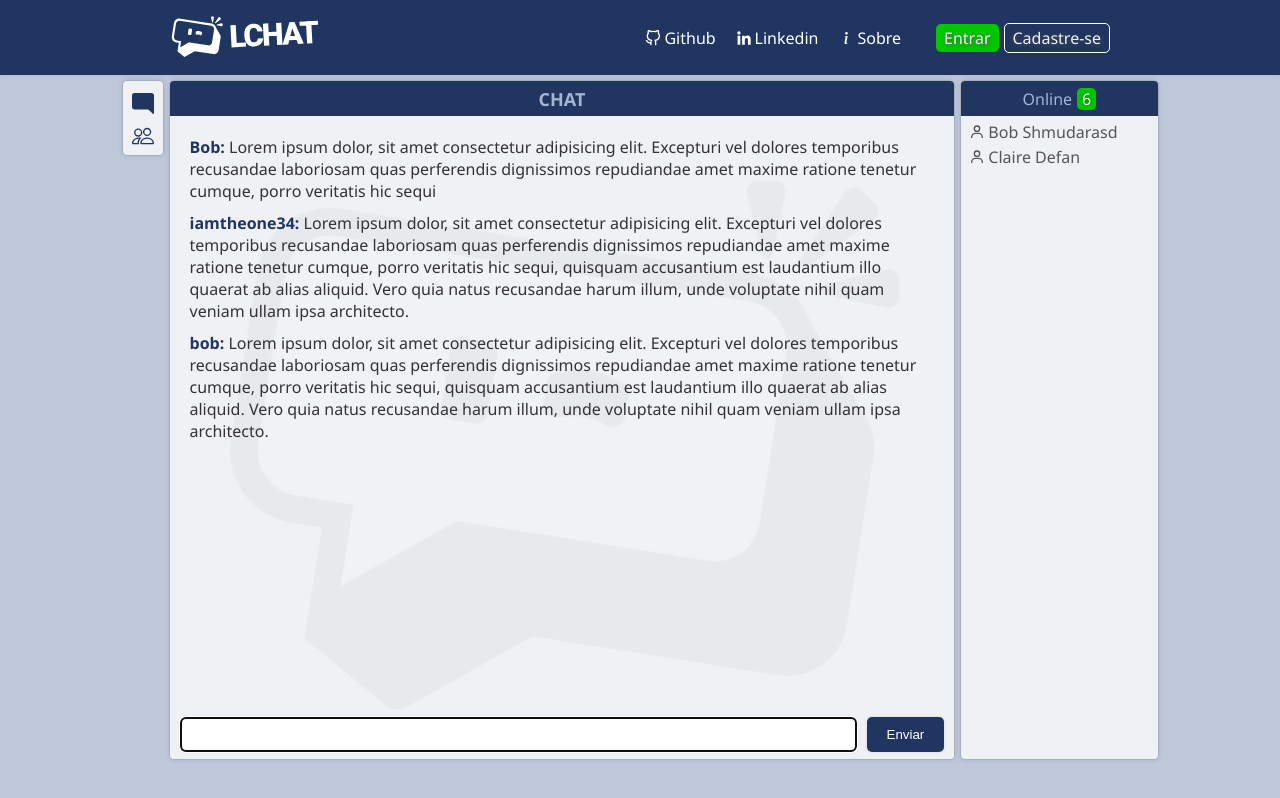
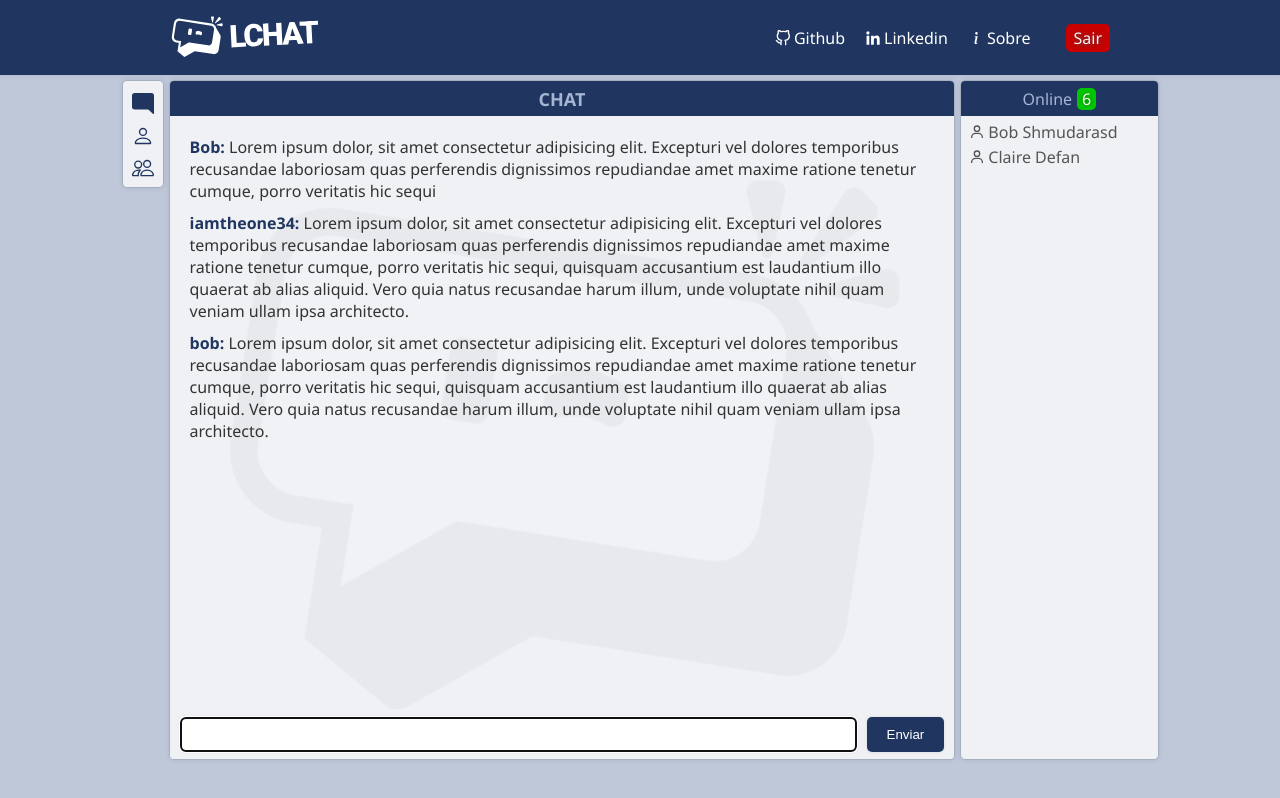
Before and after one commit to luciano44/LChat, a React (Create React App) app: page /chat in a window 1280 px wide. Built offline with nearby package versions, Linux system fonts and the light colour scheme; no server answers; sample sign-in values are in the browser's storage.

Commit message:
add signout route, add jwt to localstorage, redirect out of login/register to /chat case user is logged in

```diff
--- a/src/App.tsx
+++ b/src/App.tsx
@@ -13,6 +13,7 @@ import Aside from "./components/Aside";
 import SideMenu from "./components/SideMenu";
 import Links from "./components/Links";
 import SignInSignOut from "./components/SignInSignOut";
+import SignOut from "./components/SignOut";
 
 // page components
 import Chat from "./components/Pages/Chat";
@@ -48,7 +49,7 @@ function App() {
                 <Route path="/entrar" element={<Login />} />
                 <Route path="/cadastrar" element={<Register />} />
                 <Route path="/sobre" element={<About />} />
-                <Route path="/sair" element={<>sair **</>} />
+                <Route path="/sair" element={<SignOut />} />
               </Routes>
             </Section>
             <Aside />
--- a/src/components/Links/style.scss
+++ b/src/components/Links/style.scss
@@ -24,7 +24,7 @@
   &::after {
     content: "";
     transition: 0.3s cubic-bezier(0.19, 1, 0.22, 1);
-    height: 3px;
+    height: 1px;
     width: 0;
     background-color: $signin-btn;
     position: absolute;
--- a/src/components/Pages/Login/index.tsx
+++ b/src/components/Pages/Login/index.tsx
@@ -1,8 +1,9 @@
 import "./style.scss";
 import logo from "../../../img/logos/svg/logo-dark.svg";
 import axios from "../../../scripts/axios";
-import { useState, useContext } from "react";
+import { useState, useContext, useRef, useEffect } from "react";
 import { usersContext } from "../../../context/Context";
+import { Navigate } from "react-router-dom";
 
 const Login = () => {
   const [name, setName] = useState<string>("");
@@ -12,7 +13,14 @@ const Login = () => {
     useState<string>("notification");
 
   const context = useContext(usersContext);
-  const setJwt = context?.setJwt;
+  const jwt = context?.jwt;
+  const setJwt = context?.setJwt!;
+
+  const inputNameRef = useRef<HTMLInputElement>(null);
+
+  useEffect(() => {
+    inputNameRef.current?.focus();
+  }, []);
 
   function showNotification(msg: string, classes: string) {
     setNotificationMsg(msg);
@@ -26,11 +34,14 @@ const Login = () => {
       .then(({ data }) => {
         showNotification(data.msg, "notification notification-success");
         setJwt!(data.token);
+        localStorage.setItem("token", data.token);
       })
       .catch(({ response }) => {
         showNotification(response.data.msg, "notification notification-error");
       });
   }
+
+  if (jwt) return <Navigate to="/" />;
 
   return (
     <div className="section__login">
@@ -45,6 +56,7 @@ const Login = () => {
             setName(e.target.value);
           }}
           value={name}
+          ref={inputNameRef}
         />
         <span>Senha</span>
         <input
--- a/src/components/Pages/Register/index.tsx
+++ b/src/components/Pages/Register/index.tsx
@@ -1,7 +1,9 @@
 import "./style.scss";
 import logo from "../../../img/logos/svg/logo-dark.svg";
-import { useRef, useState } from "react";
+import { useRef, useState, useEffect, useContext } from "react";
 import axios from "../../../scripts/axios";
+import { Navigate } from "react-router-dom";
+import { usersContext } from "../../../context/Context";
 
 const Register = () => {
   const [name, setName] = useState<string>("");
@@ -14,6 +16,9 @@ const Register = () => {
   const [notificationClasses, setNotificationClasses] =
     useState<string>("notification");
 
+  const context = useContext(usersContext);
+  const jwt = context?.jwt;
+
   function submitHandler(e: React.SyntheticEvent) {
     e.preventDefault();
     axios
@@ -21,7 +26,7 @@ const Register = () => {
       .then((res) => {
         console.log(res);
         setNotificationMsg(res.data.msg);
-        if (res.status == 201) {
+        if (res.status === 201) {
           setNotificationClasses("notification notification-success");
 
           setName("");
@@ -42,6 +47,14 @@ const Register = () => {
       });
   }
 
+  const inputNameRef = useRef<HTMLInputElement>(null);
+
+  useEffect(() => {
+    inputNameRef.current?.focus();
+  }, []);
+
+  if (jwt) return <Navigate to="/" />;
+
   return (
     <div className="section__register">
       <div className={notificationClasses}>{notificationMsg}</div>
@@ -49,6 +62,7 @@ const Register = () => {
       <form onSubmit={submitHandler}>
         <span>Nome</span>
         <input
+          ref={inputNameRef}
           type="text"
           maxLength={30}
           onChange={(e) => {
--- /dev/null
+++ b/src/components/SignOut/index.tsx
@@ -0,0 +1,16 @@
+import { Navigate } from "react-router-dom";
+import { useContext } from "react";
+import { usersContext } from "../../context/Context";
+
+const SignOut = () => {
+  const context = useContext(usersContext);
+  const jwt = context?.jwt;
+  const setJwt = context?.setJwt!;
+
+  jwt && setJwt("");
+  localStorage.setItem("token", "");
+
+  return <Navigate to="/" />;
+};
+
+export default SignOut;
--- a/src/context/Context.tsx
+++ b/src/context/Context.tsx
@@ -29,7 +29,7 @@ const Context = ({ children }: Props) => {
       name: "Claire Defan",
     },
   ]);
-  const [jwt, setJwt] = useState<string>("");
+  const [jwt, setJwt] = useState<string>(localStorage.getItem("token")!);
 
   const socket = io("http://localhost:3001");
 
```
